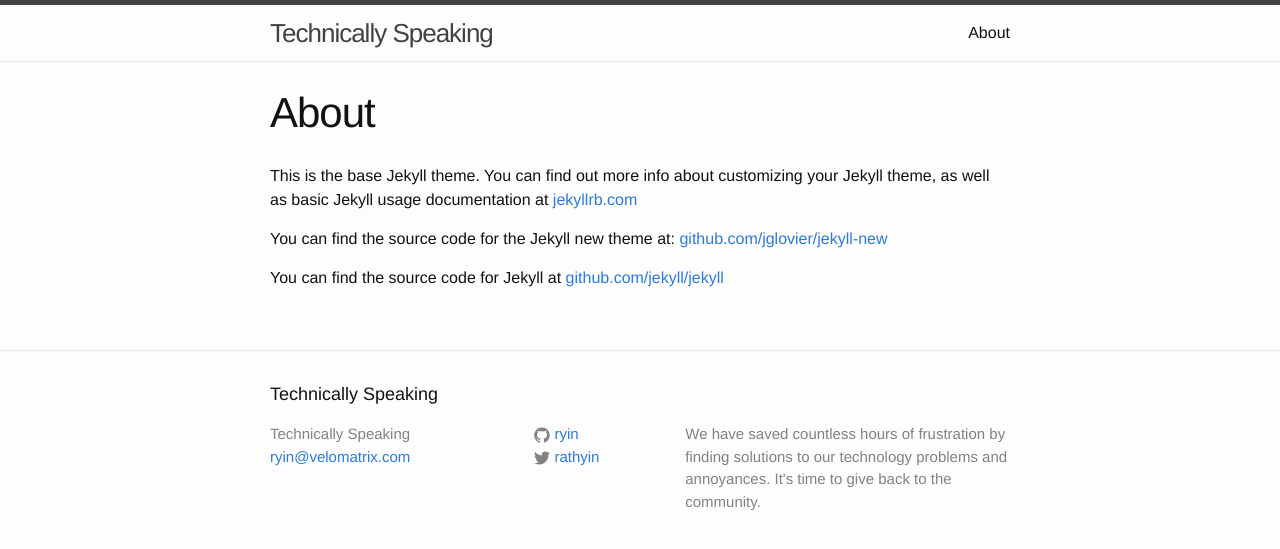
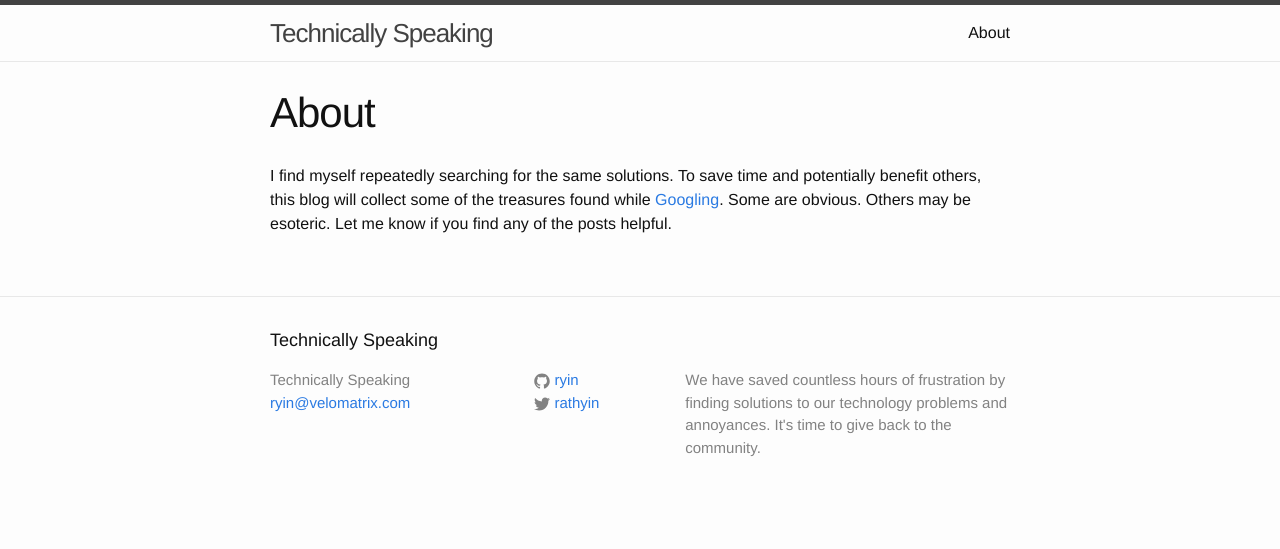
Before and after one commit to velomatrix/velomatrix.github.io, a Jekyll site: the page built from about.md, in a window 1280 px wide. Shown: the top 549 px of the page. Built offline with Jekyll 4.4.1, drawn with Linux system fonts in a browser that asks for light colours.

Commit message:
migrated about page

```diff
--- a/about.md
+++ b/about.md
@@ -3,9 +3,4 @@ layout: page
 title: About
 permalink: /about/
 ---
-
-This is the base Jekyll theme. You can find out more info about customizing your Jekyll theme, as well as basic Jekyll usage documentation at [jekyllrb.com](http://jekyllrb.com/)
-
-You can find the source code for the Jekyll new theme at: [github.com/jglovier/jekyll-new](https://github.com/jglovier/jekyll-new)
-
-You can find the source code for Jekyll at [github.com/jekyll/jekyll](https://github.com/jekyll/jekyll)
+I find myself repeatedly searching for the same solutions. To save time and potentially benefit others, this blog will collect some of the treasures found while [Googling](http://en.wikipedia.org/wiki/Google_(verb)). Some are obvious. Others may be esoteric. Let me know if you find any of the posts helpful.
```
Also changed, not shown: _posts/2012-07-13-installing-tmux-without-root-access.md (+2 -2 lines).
